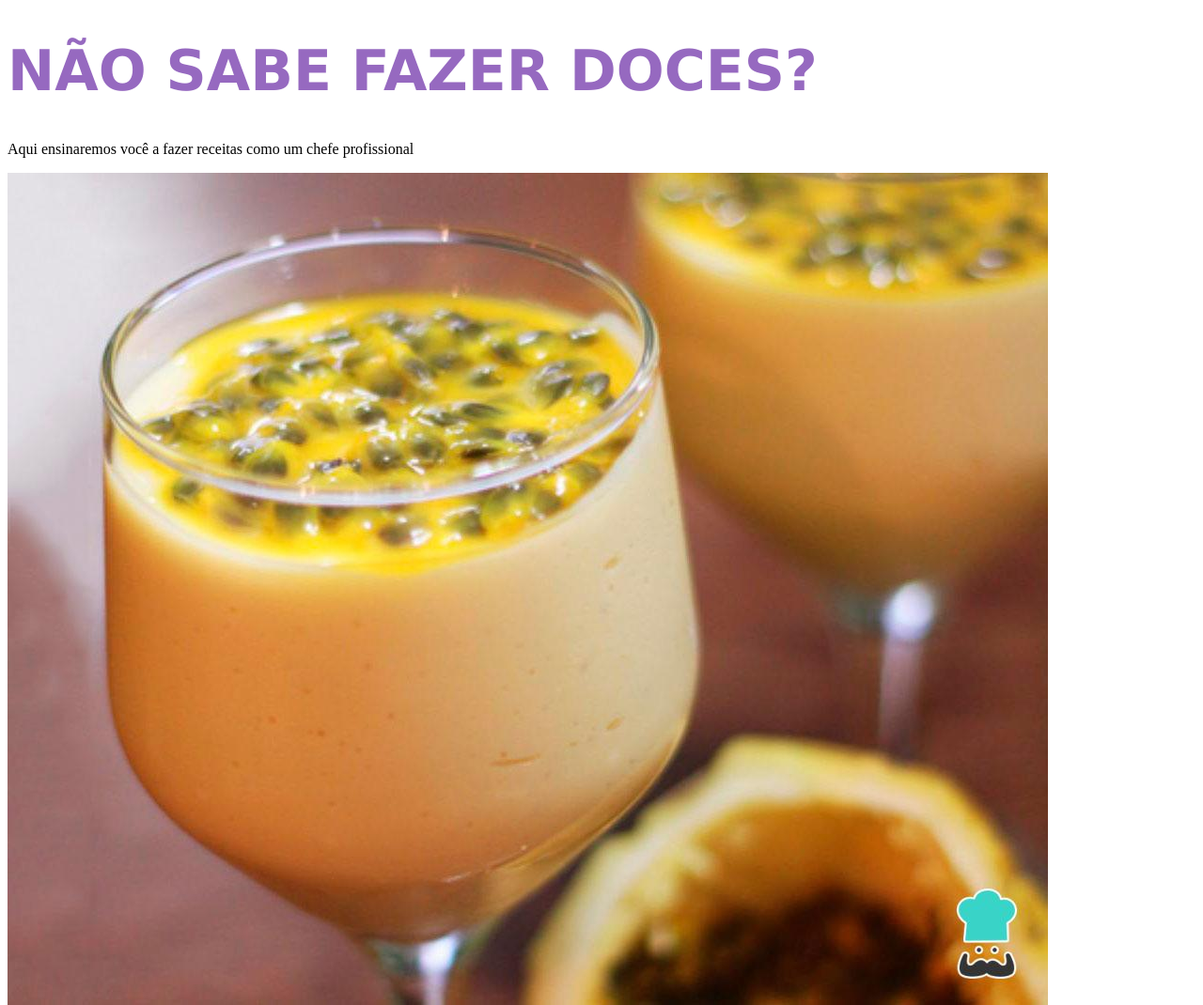
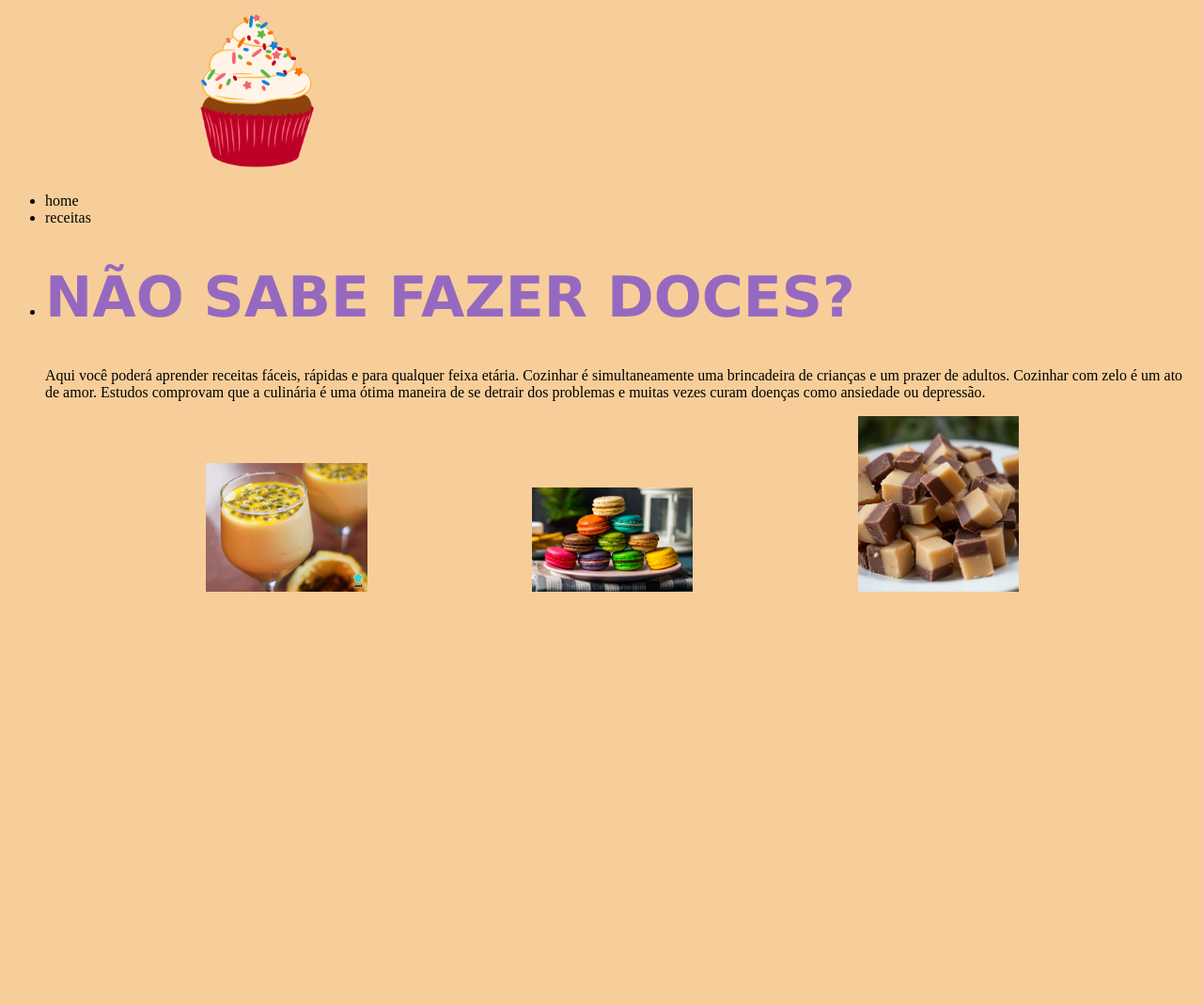
Before and after one commit to eloahzinha/cnadys, a plain HTML site: page index.html in a window 1280 px wide. Shown: the whole page at 94% size. After the commit the page ends 800 px from the top, so only its background shows below. Drawn offline with Linux system fonts and the light colour scheme.

Commit message:
Add files via upload

```diff
--- a/index.html
+++ b/index.html
@@ -7,9 +7,16 @@
     <link rel="stylesheet" href="style.css">
 </head>
 <body>
+    <header class="cabecalh0">
+        <img src="cupcake.png" alt="cupcake">
+        <ul class="lista_cabecalho">
+            <li class="item_lista_cabecalho">home </li>
+            <li class="item_lista_cabecalho">receitas </li>
+            <li class="in">
     <h1>NÃO SABE FAZER DOCES?</h1>
-    <p>Aqui ensinaremos você a fazer receitas como um chefe profissional</p>
+    <p>Aqui você poderá aprender receitas fáceis, rápidas e para qualquer feixa etária. Cozinhar é simultaneamente uma brincadeira de crianças e um prazer de adultos. Cozinhar com zelo é um ato de amor. Estudos comprovam que a culinária é uma ótima maneira de se detrair dos problemas e muitas vezes curam doenças como ansiedade ou depressão.</p>
     <img src="mousse.jpg" alt="mousse">
-
+<img src="macarron.png" alt="macarron">
+<img src="doce de leite.jpg" alt="doce de leite">
 </body>
 </html>
--- a/style.css
+++ b/style.css
@@ -1,5 +1,5 @@
 body{
-    background-color: aquamarine(186, 150, 99);
+    background-color: rgb(247, 206, 153);
 }
 h1{
     font-size: 60px;
@@ -7,6 +7,8 @@ h1{
     font-family: 'Lucida Sans', 'Lucida Sans Regular', 'Lucida Grande', 'Lucida Sans Unicode', Geneva, Verdana, sans-serif;
     text-decoration: center;
 }
-    p{
-
+    img{
+        width: 14%;
+        height: 14%;
+        margin-left: 14%;
     }
```
Also changed, not shown: cupcake.png (added).
